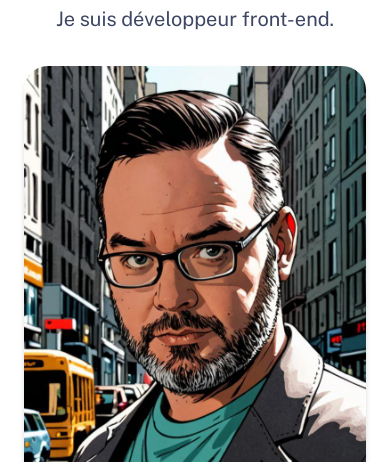
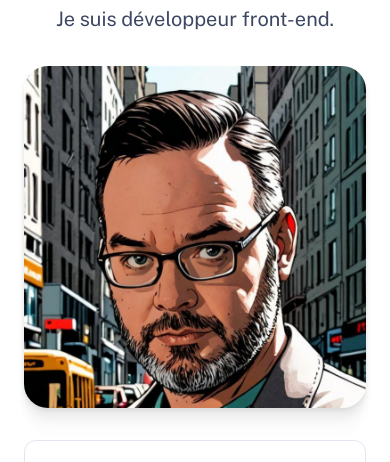
Before and after one commit to sebus07/portfolio_s-bastien_Koenig, an Astro site: page / in a window 390 px wide. Shown: the part 333-795 px from the top of the page. Built offline with nearby package versions, Linux system fonts and the light colour scheme; Astro itself is replaced by a stand-in of ours.

Commit message:
correction taille photo en responsive

```diff
--- a/src/pages/index.astro
+++ b/src/pages/index.astro
@@ -98,6 +98,7 @@ const projects = (await getCollection('work'))
 	}
 
 	.hero img {
+		aspect-ratio: 3 / 3;
 		object-fit: cover;
 		object-position: top;
 		border-radius: 1.5rem;
```
